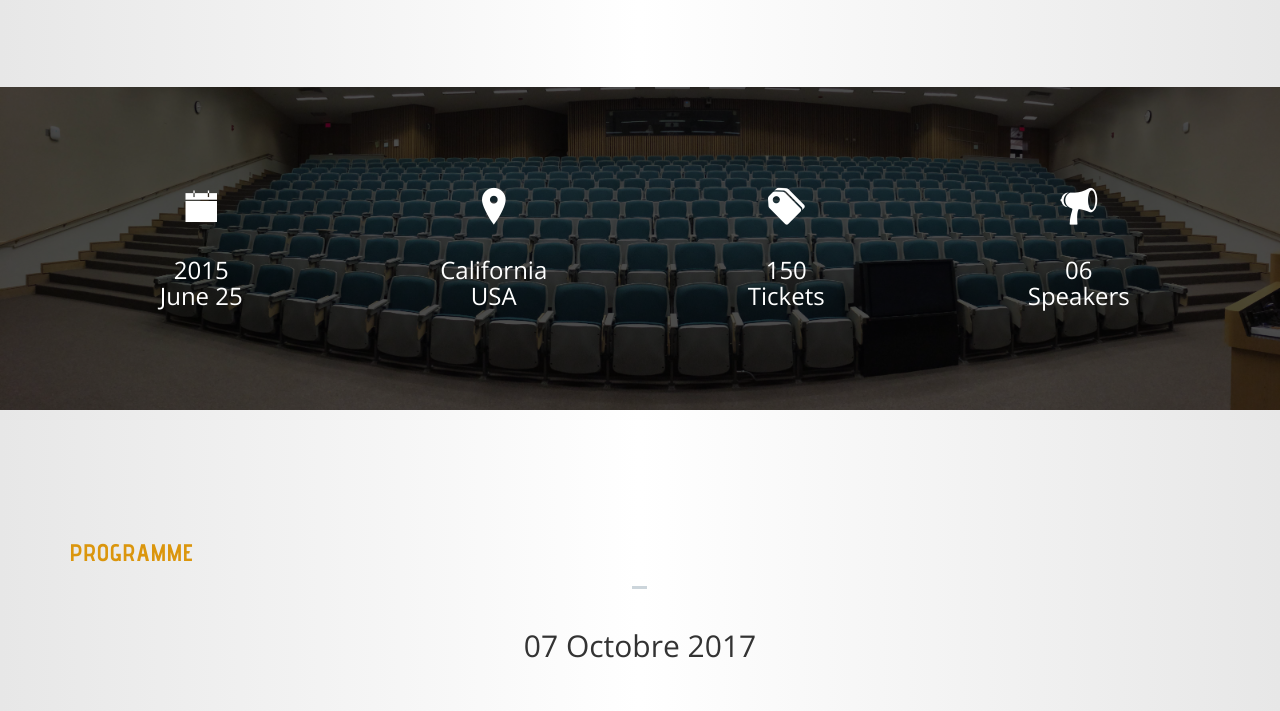
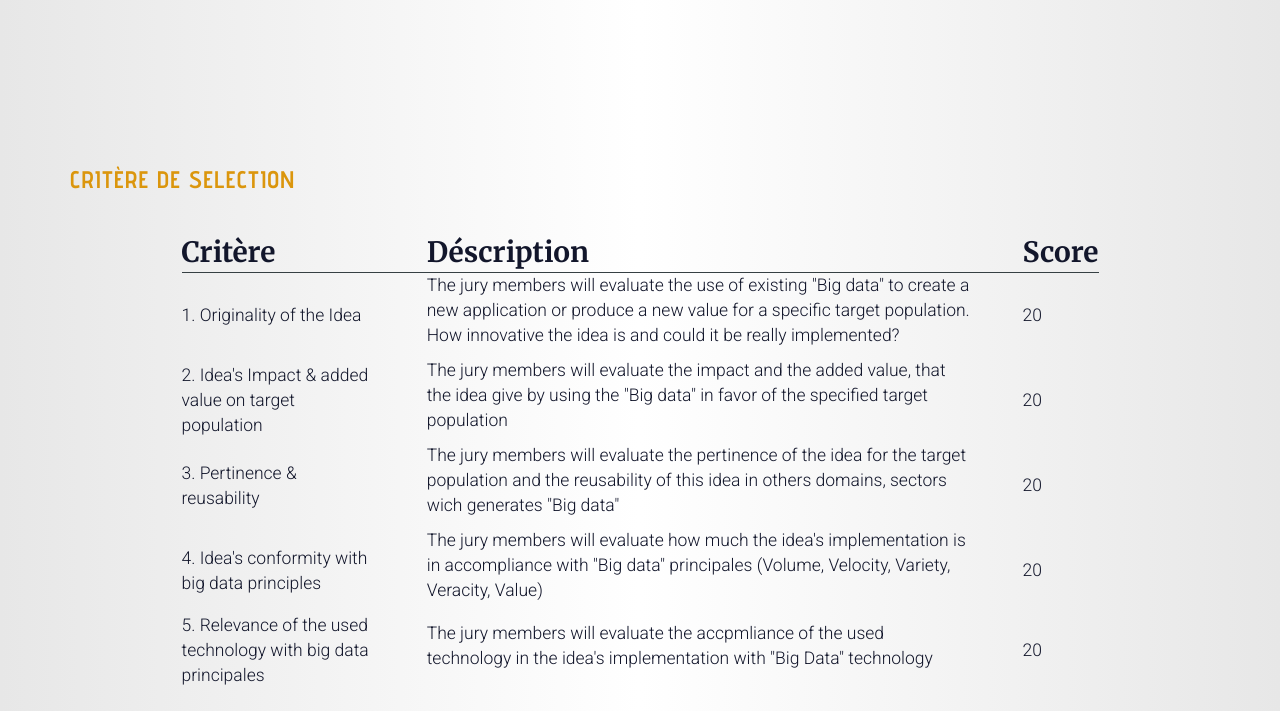
Before and after one commit to SafaTelli/big-data-hackathon-website, a website: page index.html in a window 1280 px wide. Shown: the part 1374-2085 px from the top of the page. Drawn offline with nearby package versions, Linux system fonts and the light colour scheme; files whose address does not match are found by name.

Commit message:
nice criteria table added

```diff
--- a/assets/css/main.css
+++ b/assets/css/main.css
@@ -1343,3 +1343,45 @@ hr {
 
 position: center ;
 }
+
+@import url(https://fonts.googleapis.com/css?family=Open+Sans:400,600);
+
+
+
+table {
+  background: #012B39;
+  border-radius: 0.25em;
+
+  margin: 1em;
+  border-collapse:separate;
+  border-spacing: 2em 2em;
+}
+th {
+  border-bottom: 1px solid #364043;
+  color: #12162B;
+  font-size: 2em;
+  font-weight: 600;
+
+  text-align: center;
+  margin-left: 150px ;
+}
+td {
+  color: #12162B;
+  font-weight: 400;
+  padding: 100px;
+  margin-left: 100px ;
+  margin-top: 50px;
+  font-family: Roboto;
+  font-size: 1.25em;
+}
+.disabled td {
+  color: #4F5F64;
+}
+tbody tr {
+  transition: background 0.25s ease;
+}
+tbody tr:hover td {
+
+  color: #0076a3;
+
+  }
--- a/index.html
+++ b/index.html
@@ -26,7 +26,7 @@
 </head>
 
 <body data-spy="scroll" data-target="#site-nav">
-<div class="jawn"></div>
+
     <nav id="site-nav" class="navbar navbar-fixed-top navbar-custom">
         <div class="container">
             <div class="navbar-header">
@@ -56,6 +56,7 @@
 
                     <!-- navigation menu -->
                     <li class="active"><a data-scroll href="#about">A Propos</a></li>
+
 
                     <li><a data-scroll href="#schedule">Pprogramme</a></li>
                      <li><a data-scroll href="#speakers">Speakers</a></li>
@@ -199,6 +200,80 @@ administrative par l’usage des technologies du numérique.</p></h3>
             </div><!-- /.row -->
         </div><!-- /.container -->
     </section>
+
+<section id="about" class="section about">
+        <div class="container">
+
+                 <div class="row">
+                <div class="col-sm-6">
+
+                    <h3 class="section-title">Critère de selection</h3>
+
+
+
+
+
+                </div><!-- /.col-sm-6 -->
+
+
+            </div><!-- /.row -->
+
+            <div class="row">
+                 <div class="col-md-1"></div>
+                <div class="col-sm-10">
+                         <table>
+  <thead>
+    <tr>
+      <th>Critère
+      <th style="padding-left:50px">   Déscription
+      <th style="padding-left:50px">   Score
+
+  </thead>
+  <tbody>
+    <tr >
+      <td> 1. Originality of the Idea
+      <td style="padding-left:50px;margin-top:20px; padding-bottom:10px;">   The jury members will evaluate the  use of existing "Big data" to create a new application or produce a new value for a specific target population. How innovative the idea is and could it be really implemented?
+      <td style="padding-left:50px">20
+
+    <tr>
+      <td> 2. Idea's Impact & added value on target population
+      <td style="padding-left:50px; padding-bottom:10px;">The jury members will evaluate the impact and the added value, that the idea give by using the "Big data" in favor of the specified target population
+      <td style="padding-left:50px">20
+
+    <tr>
+      <td> 3. Pertinence & reusability
+      <td style="padding-left:50px; padding-bottom:10px;">The jury members will evaluate the pertinence of the idea for the target population and the reusability of this idea in others domains, sectors wich generates "Big data"
+      <td style="padding-left:50px">20
+
+    <tr>
+      <td> 4. Idea's conformity with big data principles
+      <td style="padding-left:50px;  padding-bottom:10px;">The jury members will evaluate how much the idea's implementation is in accompliance with "Big data" principales (Volume, Velocity, Variety, Veracity, Value)
+      <td style="padding-left:50px">20
+
+    <tr>
+      <td>5. Relevance of the used technology with big data principales
+      <td style="padding-left:50px; padding-bottom:10px;">The jury members will evaluate the accpmliance of the used technology in the idea's implementation with "Big Data" technology
+      <td style="padding-left:50px">20
+
+
+
+  </tbody>
+</table>
+
+
+
+
+
+
+                </div><!-- /.col-sm-6 -->
+
+               <div class="col-md-1"></div>
+            </div><!-- /.row -->
+
+        </div><!-- /.container -->
+    </section>
+
+
 
 
     <section id="facts" class="section bg-image-1 facts text-center">
```
